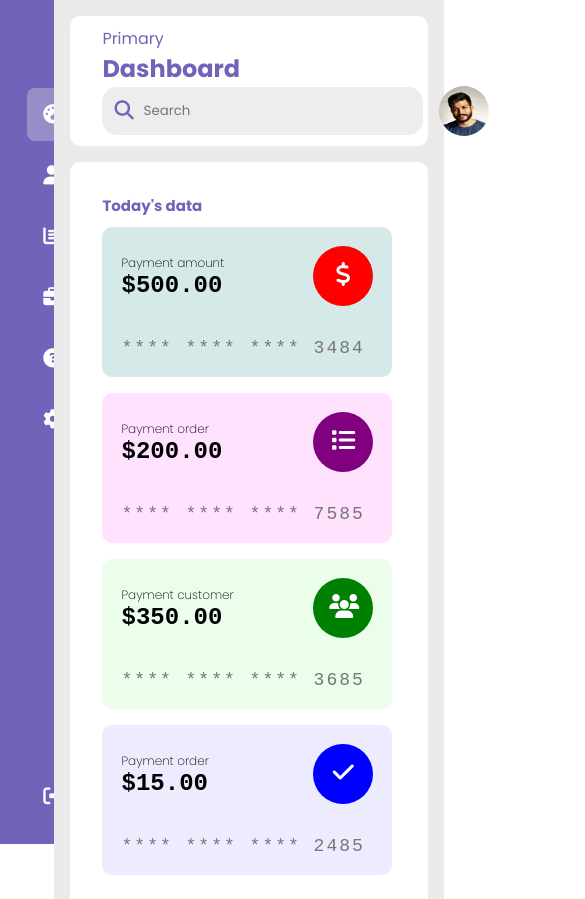
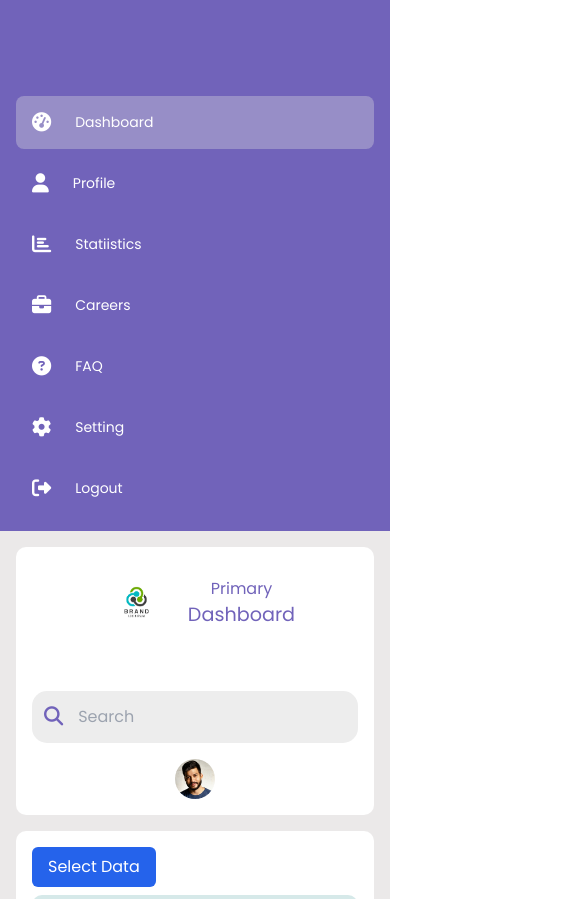
Before and after one commit to RobiulIslam08/Finance-Dashboard, a plain HTML site: page index.html in a window 390 px wide. Shown: the top 899 px of the page, 585 px wide, since content can reach past the window. Drawn offline with nearby package versions, Linux system fonts and the light colour scheme.

Commit message:
dashboard design complete

```diff
--- a/index.html
+++ b/index.html
@@ -13,6 +13,10 @@
       crossorigin="anonymous"
       referrerpolicy="no-referrer"
     />
+
+    <!-- tailwind css -->
+    <script src="https://cdn.tailwindcss.com"></script>
+
   </head>
   <body>
     <!-- sidebar -->
@@ -69,8 +73,11 @@
       <!-- header -->
       <div class="header--wrapper">
         <div class="header-title">
-          <span>Primary</span>
+          <img class="logo" src="./images/logo.png" alt="">
+          <div>
+            <span>Primary</span>
           <h2>Dashboard</h2>
+          </div>
         </div>
         <div class="user--info">
           <div class="search--box">
@@ -83,7 +90,46 @@
 
       <!-- card container-->
       <div class="card--container">
-        <h3 class="main--title">Today's data</h3>
+          <!-- Dropdown -->
+  <div class="relative z-10">
+    <!-- Dropdown Button -->
+    <button
+      class="mb-2 bg-blue-600 text-white px-4 py-2 rounded-md focus:outline-none focus:ring-2 focus:ring-blue-300"
+      id="dropdownButton">
+      Select Data
+    </button>
+
+    <!-- Dropdown Menu -->
+    <div
+      class="absolute mt-2 w-52 bg-white rounded-md shadow-lg border border-gray-200 hidden "
+      id="dropdownMenu">
+      <ul>
+        <li>
+          <a href="#" class="block px-4 py-2 hover:bg-blue-50 text-gray-700">
+            Today's Data
+          </a>
+        </li>
+        <li>
+          <a href="#" class="block px-4 py-2 hover:bg-blue-50 text-gray-700">
+            Weekly Data
+          </a>
+        </li>
+        <li>
+          <a href="#" class="block px-4 py-2 hover:bg-blue-50 text-gray-700">
+            Monthly Data
+          </a>
+        </li>
+        <li>
+          <a href="#" class="block px-4 py-2 hover:bg-blue-50 text-gray-700">
+            Yearly Data
+          </a>
+        </li>
+      </ul>
+    </div>
+  </div>
+
+
+
         <div class="card--wrapper">
           <!-- payment card -->
           <div class="payment-card light-red">
@@ -198,5 +244,27 @@
 			</div>
 	   </div>
     </div>
+
+
+
+
+
+      <!-- Script for Dropdown Toggle -->
+  <script>
+    const dropdownButton = document.getElementById('dropdownButton');
+    const dropdownMenu = document.getElementById('dropdownMenu');
+
+    // Toggle dropdown visibility on button click
+    dropdownButton.addEventListener('click', () => {
+      dropdownMenu.classList.toggle('hidden');
+    });
+
+    // Close dropdown when clicking outside
+    window.addEventListener('click', (e) => {
+      if (!dropdownButton.contains(e.target) && !dropdownMenu.contains(e.target)) {
+        dropdownMenu.classList.add('hidden');
+      }
+    });
+  </script>
   </body>
 </html>
--- a/style.css
+++ b/style.css
@@ -9,12 +9,14 @@
   box-sizing: border-box;
   font-family: "Poppins", sans-serif;
 }
+
 body {
   display: flex;
+  min-height: 100vh;
 }
 
 .sidebar {
-  position: sticky;
+  position: fixed;
   top: 0;
   left: 0;
   bottom: 0;
@@ -25,27 +27,33 @@ body {
   overflow: hidden;
   transition: all 0.5s linear;
   background: rgba(113, 99, 186, 255);
+  z-index: 1000;
 }
+
 .sidebar:hover {
   width: 240px;
   transition: 0.5s;
 }
+
 .logo {
   height: 80px;
   padding: 16px;
 }
+
 .menu {
   height: 88%;
   position: relative;
   list-style: none;
   padding: 0;
 }
+
 .menu li {
   padding: 1rem;
   margin: 8px 0;
   border-radius: 8px;
   transition: all 0.5s ease-in-out;
 }
+
 .menu li:hover,
 .active {
   background: #e0e0e058;
@@ -59,12 +67,15 @@ body {
   align-items: center;
   gap: 1.5rem;
 }
+
 .menu a span {
   overflow: hidden;
 }
+
 .menu a i {
   font-size: 1.2rem;
 }
+
 .logout {
   position: absolute;
   bottom: 0;
@@ -74,17 +85,21 @@ body {
 
 /* body section */
 .profile-image {
-  width: 50px;
-  height: 50px;
+  width: 40px;
+  height: 40px;
   cursor: pointer;
   border-radius: 50%;
+  object-fit: cover;
 }
+
 .main-content {
   position: relative;
   background: #ebe9e9;
   width: 100%;
   padding: 1rem;
+  margin-left: 110px;
 }
+
 .header--wrapper {
   display: flex;
   justify-content: space-between;
@@ -95,32 +110,44 @@ body {
   padding: 10px 2rem;
   margin-bottom: 1rem;
 }
+
 .header-title {
   color: rgba(113, 99, 186, 255);
+  display: flex;
+  justify-content: center;
+  align-items: center;
+  gap: 10px;
+
 }
+
 .user--info {
   display: flex;
   align-items: center;
   gap: 1rem;
 }
+
 .search--box {
   background: rgb(237, 237, 237);
   border-radius: 15px;
   color: rgba(113, 99, 186, 255);
   display: flex;
   align-items: center;
-  gap: 5;
+  gap: 5px;
   padding: 4px 12px;
 }
+
 .search--box input {
   background: transparent;
   padding: 10px;
+  width: 100%;
 }
+
 .search--box i {
   font-size: 1.2rem;
   cursor: pointer;
   transition: all 0.5s ease-out;
 }
+
 .search--box i:hover {
   transform: scale(1.2);
 }
@@ -131,49 +158,57 @@ body {
   padding: 2rem;
   border-radius: 10px;
 }
+
 .card--wrapper {
-  display: flex;
-  flex-wrap: wrap;
+  display: grid;
+  grid-template-columns: repeat(auto-fit, minmax(250px, 1fr));
   gap: 1rem;
 }
+
 .main--title {
   color: rgba(113, 99, 186, 255);
   padding-bottom: 10px;
   font-size: 15px;
 }
+
 .payment-card {
   background: rgba(229, 223, 223);
   border-radius: 10px;
   padding: 1.2rem;
-  width: 290px;
   height: 150px;
   display: flex;
   flex-direction: column;
   justify-content: space-between;
   transition: all 0.5s ease-in-out;
 }
+
 .payment-card:hover {
   transform: translateY(-5px);
 }
+
 .card--header {
   display: flex;
   justify-content: space-between;
   align-items: center;
   margin-bottom: 20px;
 }
+
 .amount {
   display: flex;
   flex-direction: column;
 }
+
 .title {
   font-size: 12px;
   font-weight: 200;
 }
+
 .amount-value {
   font-size: 24px;
   font-family: "Courier New", Courier, monospace;
   font-weight: 600;
 }
+
 .icon {
   color: #fff;
   padding: 1rem;
@@ -184,85 +219,246 @@ body {
   font-size: 1.5rem;
   background: red;
 }
+
 .card-details {
   font-size: 18px;
   color: #777777;
   letter-spacing: 2px;
   font-family: "Courier New", Courier, monospace;
 }
+
 /* color css */
-.light-red{
-	background: rgb(214, 233,233);
+.light-red {
+  background: rgb(214, 233, 233);
 }
-.light-purple{
-	background: rgb(254,226,254);
 
+.light-purple {
+  background: rgb(254, 226, 254);
 }
-.light-green{
+
+.light-green {
   background: rgb(235, 254, 235);
 }
-.light-blue{
-	background: rgb(236, 236,254);
+
+.light-blue {
+  background: rgb(236, 236, 254);
 }
-.dark-red{
+
+.dark-red {
   background: red;
 }
-.dark-purple{
+
+.dark-purple {
   background: purple;
 }
-.dark-green{
+
+.dark-green {
   background: green;
 }
-.dark-blue{
+
+.dark-blue {
   background: blue;
 }
 
 /* tabular section */
-.tabular--wrapper{
+.tabular--wrapper {
   background: #fff;
   margin-top: 1rem;
   border-radius: 10px;
   padding: 2rem;
+  overflow-x: auto;
 }
-.table-container{
+
+.table-container {
   width: 100%;
+  min-width: 700px;
+}
 
-}
-table{
+table {
   width: 100%;
   border-collapse: collapse;
 }
-thead{
-	background-color: rgba(113,99, 186, 255);
+
+thead {
+  background-color: rgba(113, 99, 186, 255);
   color: #fff;
 }
-th{
+
+th {
   padding: 15px;
   text-align: left;
+  white-space: nowrap;
 }
-tbody{
+
+tbody {
   background-color: #f2f2f2;
 }
-td{
+
+td {
   padding: 15px;
-	font-feature-settings: 14px;
+  font-size: 14px;
   color: #333;
+  white-space: nowrap;
+}
 
-}
-tr:nth-child(even){
+tr:nth-child(even) {
   background: #fff;
 }
-tfoot{
+
+tfoot {
   background: rgba(113, 99, 186, 255);
   font-weight: bold;
   color: #fff;
 }
-tfoot td{
+
+tfoot td {
   padding: 15px;
   color: #fff;
 }
-.table-container button{
+
+.table-container button {
   color: green;
   background: none;
   cursor: pointer;
 }
+
+/* Mobile Responsive Styles */
+@media screen and (max-width: 768px) {
+  body {
+    flex-direction: column;
+  }
+
+  .sidebar {
+    width: 100%;
+    height: auto;
+    position: relative;
+    padding: 1rem;
+  }
+
+  .sidebar:hover {
+    width: 100%;
+  }
+
+  .menu {
+    height: auto;
+    display: flex;
+    flex-wrap: wrap;
+    justify-content: center;
+    gap: 0.5rem;
+  }
+
+  .menu li {
+    width: calc(50% - 1rem);
+    margin: 0;
+    text-align: center;
+  }
+
+  .menu a {
+    justify-content: center;
+  }
+
+  .logout {
+    position: relative;
+    width: calc(50% - 1rem);
+  }
+
+  .main-content {
+    margin-left: 0;
+    padding: 1rem;
+  }
+
+  .header--wrapper {
+    padding: 1rem;
+  }
+
+  .header-title h2 {
+    font-size: 1.2rem;
+  }
+
+  .search--box {
+    width: 100%;
+    margin-top: 1rem;
+  }
+
+  .user--info {
+    width: 100%;
+    justify-content: space-between;
+    margin-top: 1rem;
+  }
+
+  .card--container {
+    padding: 1rem;
+  }
+
+  .payment-card {
+    width: 100%;
+  }
+
+  .tabular--wrapper {
+    padding: 1rem;
+  }
+
+  .table-container {
+    overflow-x: auto;
+  }
+
+  .table-container button {
+    padding: 5px 10px;
+  }
+}
+
+/* Small Mobile Devices */
+@media screen and (max-width: 480px) {
+  .menu li {
+    width: 100%;
+  }
+  .menu a {
+    justify-content: left;
+  }
+
+
+  .logout {
+    width: 100%;
+  }
+
+  .header--wrapper {
+    flex-direction: column;
+    gap: 1rem;
+    text-align: center;
+  }
+
+  .user--info {
+    flex-direction: column;
+  }
+
+  .search--box {
+    width: 100%;
+  }
+
+  .card--wrapper {
+    grid-template-columns: 1fr;
+  }
+
+  .payment-card {
+    height: auto;
+    min-height: 150px;
+  }
+
+  .amount-value {
+    font-size: 20px;
+  }
+
+  .card-details {
+    font-size: 16px;
+  }
+}
+
+
+
+
+
+
+
+
+
+/* for dropdown */
```
Also changed, not shown: images/logo.png (added). Lines whose indentation alone changed are shown as unchanged.
